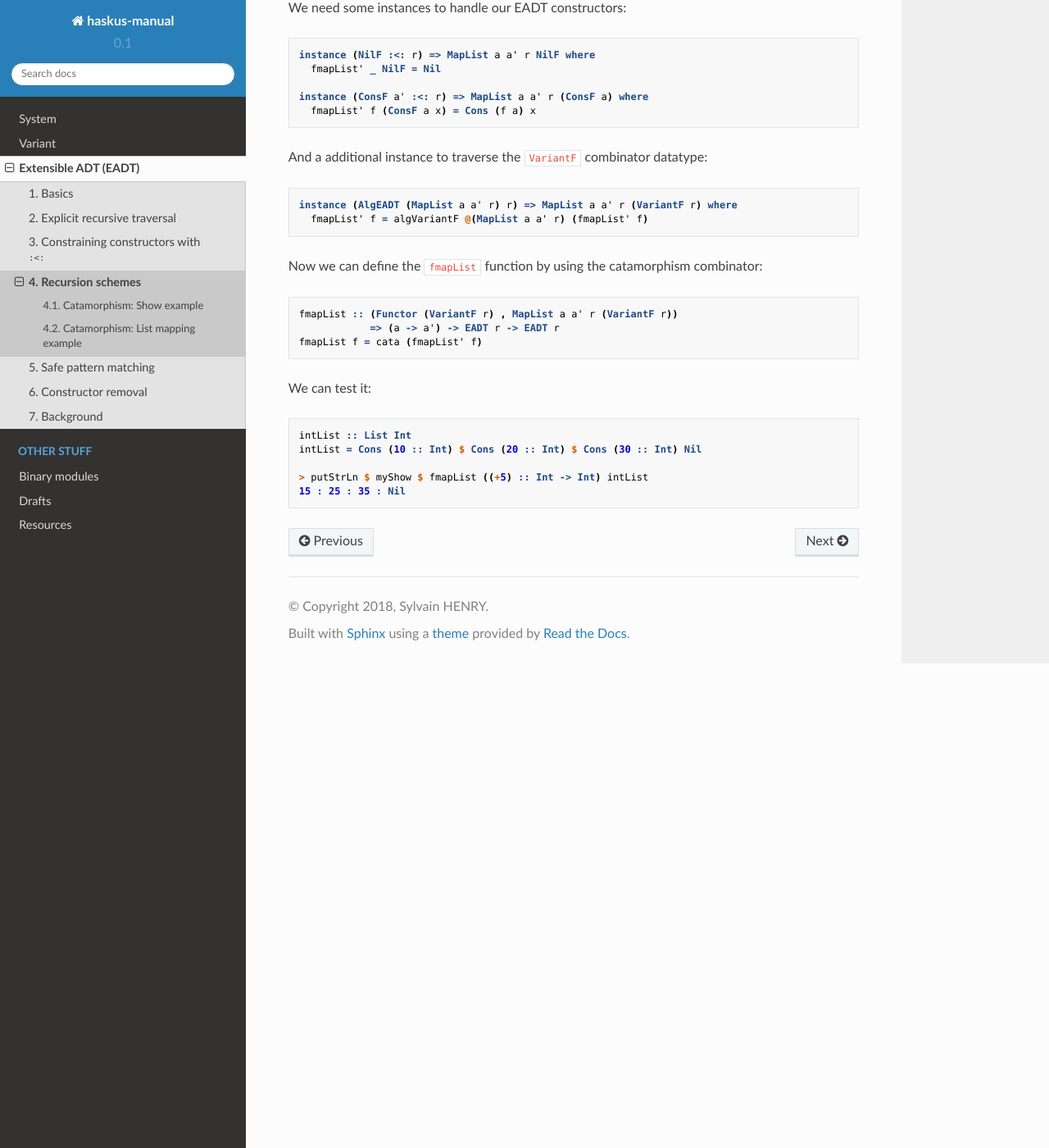
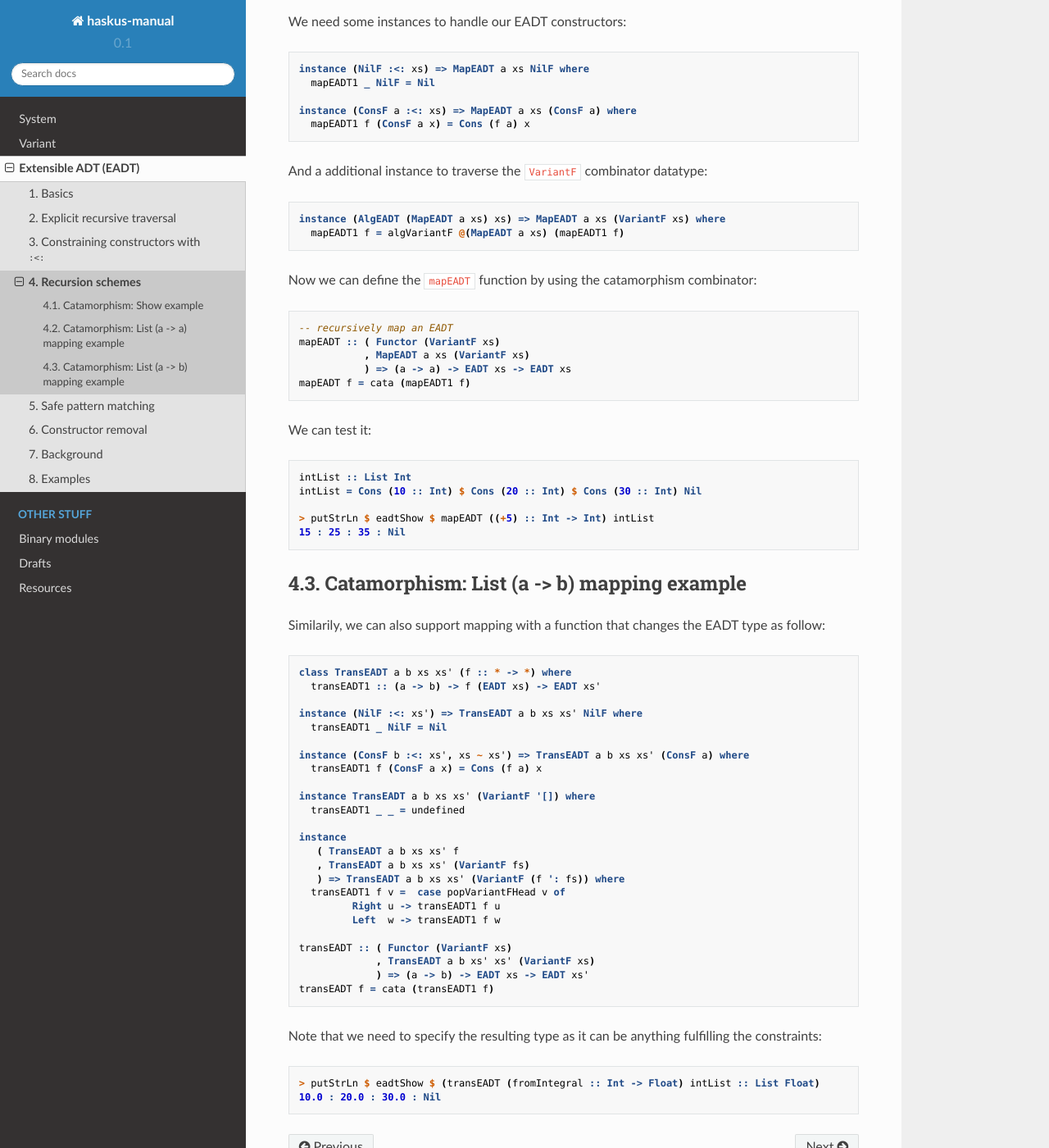
Before and after one commit to haskus/haskus-manual, a Sphinx documentation site: the page built from source/eadt/recursion_schemes.rst, in a window 1280 px wide and 1400 px high, scrolled down 1783 px. Shown: the whole window at 82% size. Built offline with Sphinx 7.4.7 and the Read the Docs theme 2.0.0, drawn with Linux system fonts in a browser that asks for light colours; pages that are not in the unit, such as notebooks, are missing from menus; some of the changed text lies outside the part shown.

Commit message:
Add examples section. Add mapping example

```diff
--- a/source/eadt.rst
+++ b/source/eadt.rst
@@ -44,3 +44,4 @@ support for recursive ADTs as in the examples above.
    eadt/safe_pattern_matching
    eadt/constructor_removal
    eadt/background
+   eadt/examples
--- a/source/eadt/recursion_schemes.rst
+++ b/source/eadt/recursion_schemes.rst
@@ -28,18 +28,18 @@ Suppose we rewrite our ``Show`` class like this:
 
 .. code:: haskell
 
-   class MyShow' (f :: * -> *) where
-      myShow' :: f String -> String
+   class FunctorShow (f :: * -> *) where
+      functorShow :: f String -> String
 
 We can define instances for ``NilF`` and ``ConsF``:
 
 .. code:: haskell
 
-   instance MyShow' NilF where
-      myShow' _ = "Nil"
+   instance FunctorShow NilF where
+      functorShow _ = "Nil"
 
-   instance (Show a) => MyShow' (ConsF a) where
-      myShow' (ConsF a l) = show a ++ " : " ++ l
+   instance (Show a) => FunctorShow (ConsF a) where
+      functorShow (ConsF a l) = show a ++ " : " ++ l
 
 Note that there is no recursive call in the definition of ``ConsF``'s instance:
 it is because we are going to use a recursion scheme that will handle the
@@ -49,19 +49,19 @@ We also need an instance to handle the generic ``VariantF`` type:
 
 .. code:: haskell
 
-   instance (AlgVariantF MyShow' String xs) => MyShow' (VariantF xs) where
-      myShow' = algVariantF @MyShow' myShow'
+   instance (AlgVariantF FunctorShow String xs) => FunctorShow (VariantF xs) where
+      functorShow = algVariantF @FunctorShow functorShow
 
 Finally we can define a generic ``eadtShow`` function that uses the catamorphism
-recursion scheme with the ``myShow'`` class method.
+recursion scheme with the ``functorShow`` class method.
 
 .. code:: haskell
 
    eadtShow ::
       ( Functor (VariantF xs)
-      , AlgVariantF MyShow' String xs
+      , FunctorShow (VariantF xs)
       ) => EADT xs -> String
-   eadtShow = cata myShow'
+   eadtShow = cata functorShow
 
 We can test it:
 
@@ -81,41 +81,44 @@ We can test it:
 
 
 
-Catamorphism: List mapping example
-----------------------------------
+Catamorphism: List (a -> a) mapping example
+-------------------------------------------
 
 Similarily to the example above, suppose that we want to implement mapping over
 an EADT list. We can use the following type-class:
 
 .. code:: haskell
 
-   class MapList a a' r (f :: * -> *) where
-     fmapList' :: (a -> a') -> f (EADT r) -> EADT r
+   class MapEADT a xs (f :: * -> *) where
+     -- map the outer constructor of an EADT
+     mapEADT1 :: (a -> a) -> f (EADT xs) -> EADT xs
 
 We need some instances to handle our EADT constructors:
 
 .. code:: haskell
 
-   instance (NilF :<: r) => MapList a a' r NilF where
-     fmapList' _ NilF = Nil
+   instance (NilF :<: xs) => MapEADT a xs NilF where
+     mapEADT1 _ NilF = Nil
 
-   instance (ConsF a' :<: r) => MapList a a' r (ConsF a) where
-     fmapList' f (ConsF a x) = Cons (f a) x
+   instance (ConsF a :<: xs) => MapEADT a xs (ConsF a) where
+     mapEADT1 f (ConsF a x) = Cons (f a) x
 
 And a additional instance to traverse the ``VariantF`` combinator datatype:
 
 .. code:: haskell
 
-   instance (AlgEADT (MapList a a' r) r) => MapList a a' r (VariantF r) where
-     fmapList' f = algVariantF @(MapList a a' r) (fmapList' f)
+   instance (AlgEADT (MapEADT a xs) xs) => MapEADT a xs (VariantF xs) where
+     mapEADT1 f = algVariantF @(MapEADT a xs) (mapEADT1 f)
 
-Now we can define the ``fmapList`` function by using the catamorphism combinator:
+Now we can define the ``mapEADT`` function by using the catamorphism combinator:
 
 .. code:: haskell
 
-   fmapList :: (Functor (VariantF r) , MapList a a' r (VariantF r))
-               => (a -> a') -> EADT r -> EADT r
-   fmapList f = cata (fmapList' f)
+   -- recursively map an EADT
+   mapEADT :: ( Functor (VariantF xs)
+              , MapEADT a xs (VariantF xs)
+              ) => (a -> a) -> EADT xs -> EADT xs
+   mapEADT f = cata (mapEADT1 f)
 
 
 We can test it:
@@ -125,5 +128,48 @@ We can test it:
    intList :: List Int
    intList = Cons (10 :: Int) $ Cons (20 :: Int) $ Cons (30 :: Int) Nil
 
-   > putStrLn $ myShow $ fmapList ((+5) :: Int -> Int) intList
+   > putStrLn $ eadtShow $ mapEADT ((+5) :: Int -> Int) intList
    15 : 25 : 35 : Nil
+
+
+Catamorphism: List (a -> b) mapping example
+-------------------------------------------
+
+Similarily, we can also support mapping with a function that changes the EADT
+type as follow:
+
+.. code:: haskell
+
+   class TransEADT a b xs xs' (f :: * -> *) where
+     transEADT1 :: (a -> b) -> f (EADT xs) -> EADT xs'
+
+   instance (NilF :<: xs') => TransEADT a b xs xs' NilF where
+     transEADT1 _ NilF = Nil
+
+   instance (ConsF b :<: xs', xs ~ xs') => TransEADT a b xs xs' (ConsF a) where
+     transEADT1 f (ConsF a x) = Cons (f a) x
+
+   instance TransEADT a b xs xs' (VariantF '[]) where
+     transEADT1 _ _ = undefined
+
+   instance
+      ( TransEADT a b xs xs' f
+      , TransEADT a b xs xs' (VariantF fs)
+      ) => TransEADT a b xs xs' (VariantF (f ': fs)) where
+     transEADT1 f v =  case popVariantFHead v of
+            Right u -> transEADT1 f u
+            Left  w -> transEADT1 f w
+
+   transEADT :: ( Functor (VariantF xs)
+                , TransEADT a b xs' xs' (VariantF xs)
+                ) => (a -> b) -> EADT xs -> EADT xs'
+   transEADT f = cata (transEADT1 f)
+
+
+Note that we need to specify the resulting type as it can be anything fulfilling
+the constraints:
+
+.. code:: haskell
+
+   > putStrLn $ eadtShow $ (transEADT (fromIntegral :: Int -> Float) intList :: List Float)
+   10.0 : 20.0 : 30.0 : Nil
```
Also changed, not shown: source/eadt/examples.rst (added, +10 -0 lines).
